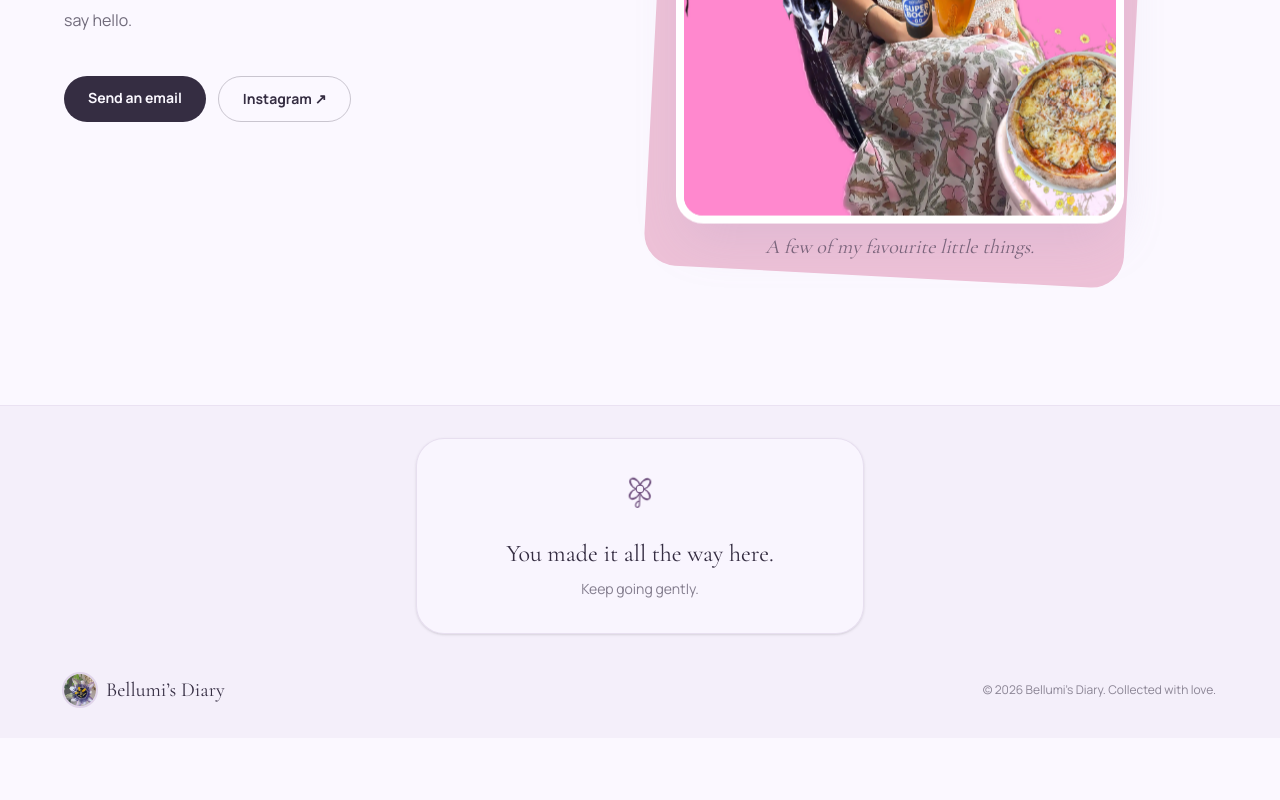
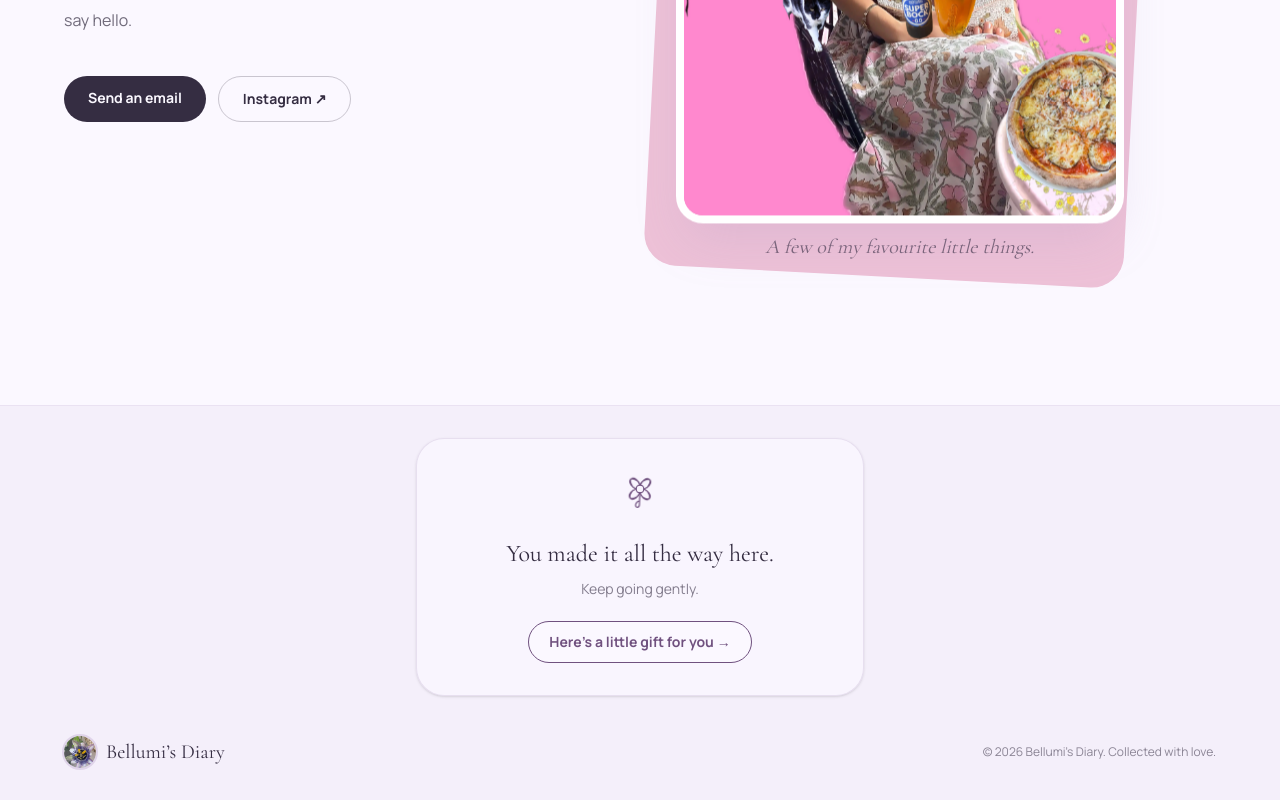
Before and after one commit to bellabloombb0-cyber/bellumis-diary, a Next.js app: page / in a window 1280 px wide. Shown: the part 5077-5877 px from the top of the page. Before the commit the page ends 5815 px from the top, so only its background shows below. Built offline with nearby package versions, Linux system fonts and the light colour scheme.

Commit message:
Update Footer.tsx

```diff
--- a/components/Footer.tsx
+++ b/components/Footer.tsx
@@ -9,6 +9,9 @@
           <PassifloraLogo className="float-flower mx-auto h-12 w-12 text-lilac-deep" />
           <p className="mt-5 font-[family-name:var(--font-display)] text-2xl leading-tight text-ink">You made it all the way here.</p>
           <p className="mt-2 text-sm leading-6 text-ink/60">Keep going gently.</p>
+          <a href="/a-little-gift" className="mt-5 inline-flex rounded-full border border-lilac-deep bg-mist px-5 py-2.5 text-sm font-bold text-lilac-deep transition hover:-translate-y-0.5 hover:bg-lilac-deep hover:text-mist">
+            Here’s a little gift for you →
+          </a>
         </div>
       </ScrollReveal>
 
```
